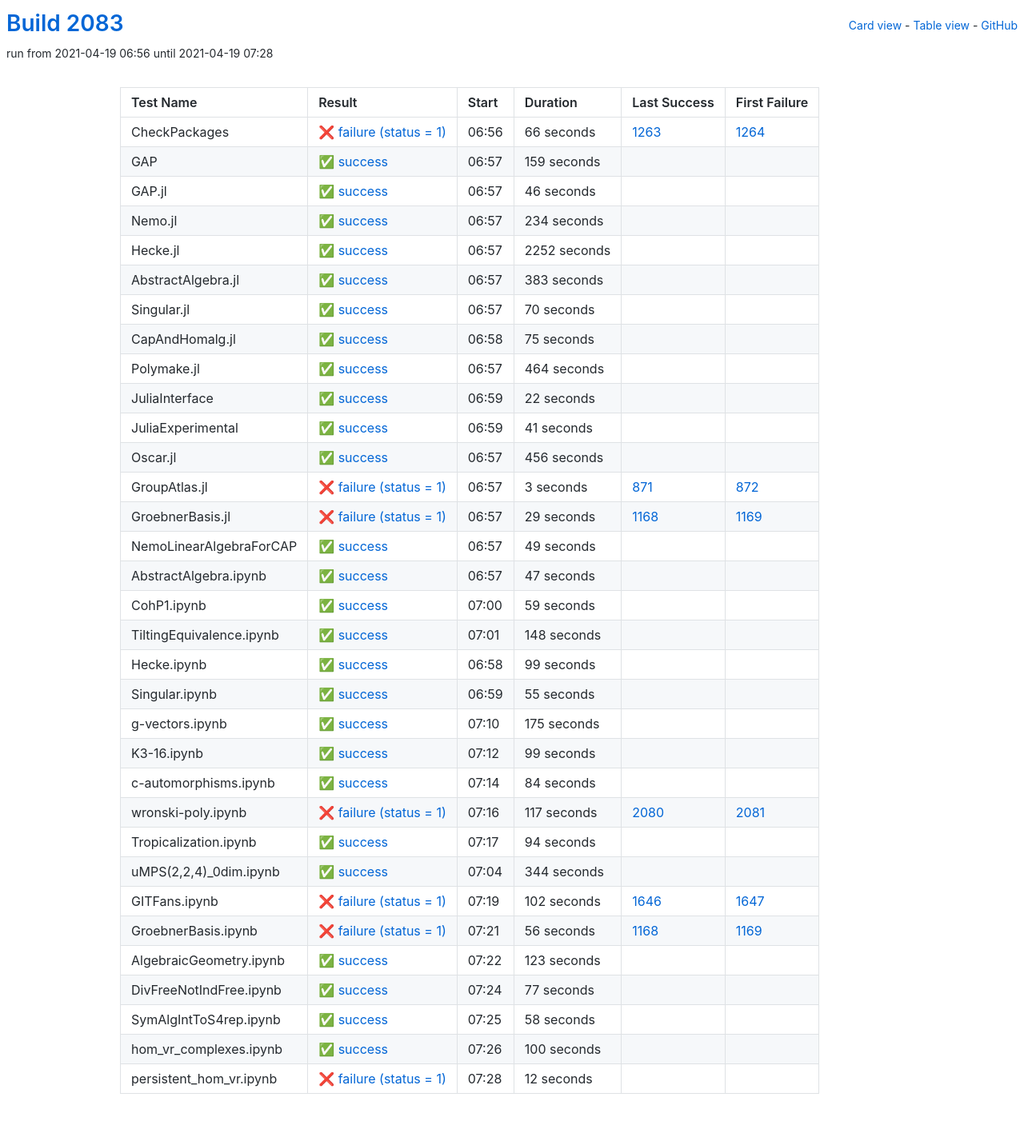
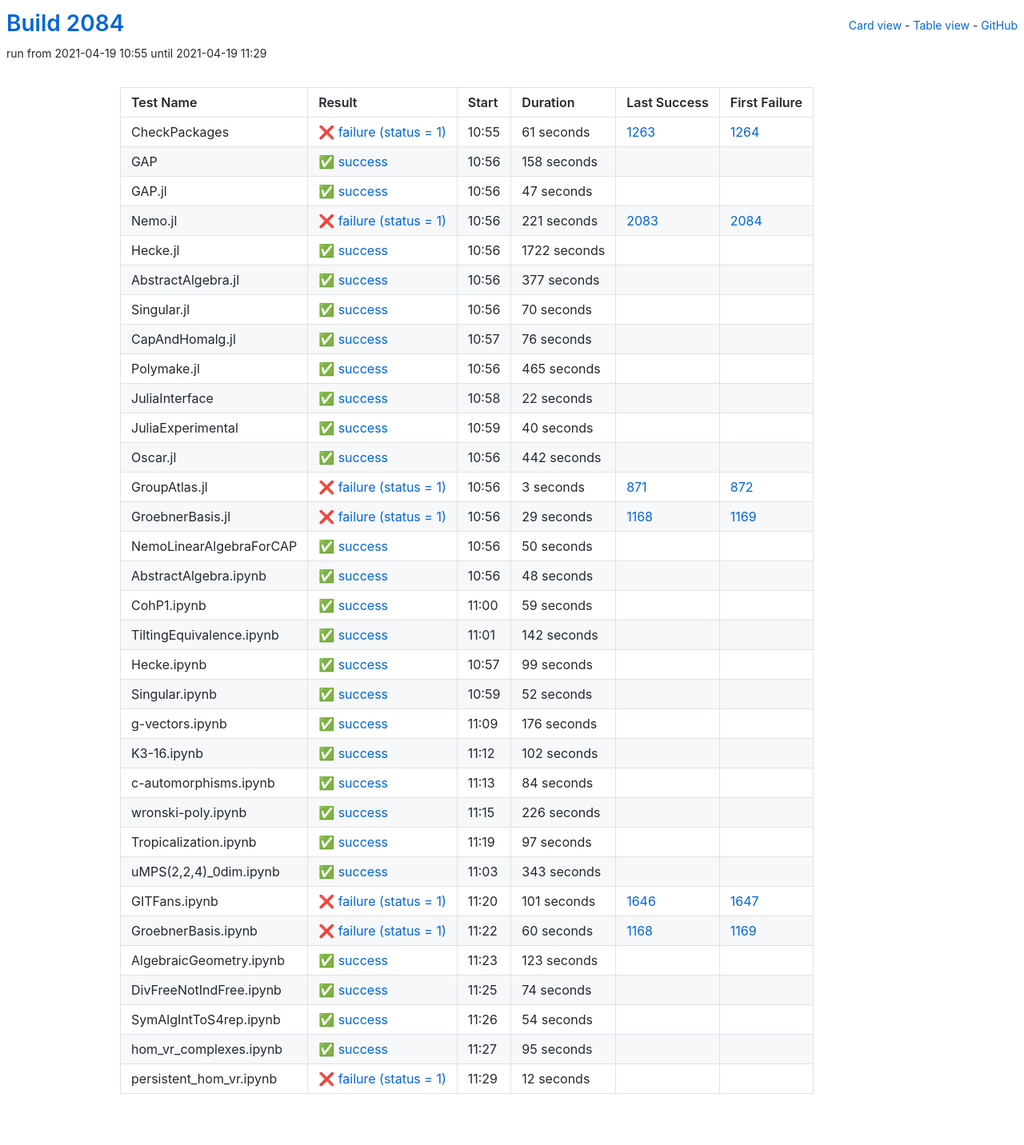
Before and after one commit to oscar-system/oscar-ci-status-stable, a Jekyll site: the page built from table.html, in a window 1280 px wide. Shown: the whole page at 80% size. Built offline with Jekyll 4.4.1, drawn with Linux system fonts in a browser that asks for light colours.

Commit message:
Build #2084

```diff
--- a/_data/ci.yml
+++ b/_data/ci.yml
@@ -1,6 +1,6 @@
 ---
-build: 2083
-build_url: https://oscarci.mathematik.uni-kl.de/job/oscar-stable/2083/
+build: 2084
+build_url: https://oscarci.mathematik.uni-kl.de/job/oscar-stable/2084/
 job: oscar-stable
 organization: oscar-system
 repo: oscar-ci-status-stable
@@ -8,80 +8,80 @@ repourl: https://github.com/oscar-system/oscar-ci-status-stable
 tests:
 - name: CheckPackages
   id: checkpackages
-  log: https://oscarci.mathematik.uni-kl.de/job/oscar-stable/2083/artifact/logs/build-2083/CheckPackages.log
-  start: 2021-04-19 06:56
+  log: https://oscarci.mathematik.uni-kl.de/job/oscar-stable/2084/artifact/logs/build-2084/CheckPackages.log
+  start: 2021-04-19 10:55
   success: false
   exitcode: 1
   status: failure
-  duration: 66
+  duration: 61
   last_success: 1263
   last_success_url: https://oscarci.mathematik.uni-kl.de/job/oscar-stable/1263/
   first_failure: 1264
   first_failure_url: https://oscarci.mathematik.uni-kl.de/job/oscar-stable/1264/
 - name: GAP
   id: gap
-  log: https://oscarci.mathematik.uni-kl.de/job/oscar-stable/2083/artifact/logs/build-2083/GAP.log
-  start: 2021-04-19 06:57
+  log: https://oscarci.mathematik.uni-kl.de/job/oscar-stable/2084/artifact/logs/build-2084/GAP.log
+  start: 2021-04-19 10:56
   success: true
   exitcode: 0
   status: success
-  duration: 159
+  duration: 158
   last_success: false
   last_success_url:
   first_failure: false
   first_failure_url:
 - name: GAP.jl
   id: gap-jl
-  log: https://oscarci.mathematik.uni-kl.de/job/oscar-stable/2083/artifact/logs/build-2083/GAP.jl.log
-  start: 2021-04-19 06:57
+  log: https://oscarci.mathematik.uni-kl.de/job/oscar-stable/2084/artifact/logs/build-2084/GAP.jl.log
+  start: 2021-04-19 10:56
   success: true
   exitcode: 0
   status: success
-  duration: 46
+  duration: 47
   last_success: false
   last_success_url:
   first_failure: false
   first_failure_url:
 - name: Nemo.jl
   id: nemo-jl
-  log: https://oscarci.mathematik.uni-kl.de/job/oscar-stable/2083/artifact/logs/build-2083/Nemo.jl.log
-  start: 2021-04-19 06:57
+  log: https://oscarci.mathematik.uni-kl.de/job/oscar-stable/2084/artifact/logs/build-2084/Nemo.jl.log
+  start: 2021-04-19 10:56
+  success: false
+  exitcode: 1
+  status: failure
+  duration: 221
+  last_success: 2083
+  last_success_url: https://oscarci.mathematik.uni-kl.de/job/oscar-stable/2083/
+  first_failure: 2084
+  first_failure_url: https://oscarci.mathematik.uni-kl.de/job/oscar-stable/2084/
+- name: Hecke.jl
+  id: hecke-jl
+  log: https://oscarci.mathematik.uni-kl.de/job/oscar-stable/2084/artifact/logs/build-2084/Hecke.jl.log
+  start: 2021-04-19 10:56
   success: true
   exitcode: 0
   status: success
-  duration: 234
-  last_success: false
-  last_success_url:
-  first_failure: false
-  first_failure_url:
-- name: Hecke.jl
-  id: hecke-jl
-  log: https://oscarci.mathematik.uni-kl.de/job/oscar-stable/2083/artifact/logs/build-2083/Hecke.jl.log
-  start: 2021-04-19 06:57
-  success: true
-  exitcode: 0
-  status: success
-  duration: 2252
+  duration: 1722
   last_success: false
   last_success_url:
   first_failure: false
   first_failure_url:
 - name: AbstractAlgebra.jl
   id: abstractalgebra-jl
-  log: https://oscarci.mathematik.uni-kl.de/job/oscar-stable/2083/artifact/logs/build-2083/AbstractAlgebra.jl.log
-  start: 2021-04-19 06:57
+  log: https://oscarci.mathematik.uni-kl.de/job/oscar-stable/2084/artifact/logs/build-2084/AbstractAlgebra.jl.log
+  start: 2021-04-19 10:56
   success: true
   exitcode: 0
   status: success
-  duration: 383
+  duration: 377
   last_success: false
   last_success_url:
   first_failure: false
   first_failure_url:
 - name: Singular.jl
   id: singular-jl
-  log: https://oscarci.mathematik.uni-kl.de/job/oscar-stable/2083/artifact/logs/build-2083/Singular.jl.log
-  start: 2021-04-19 06:57
+  log: https://oscarci.mathematik.uni-kl.de/job/oscar-stable/2084/artifact/logs/build-2084/Singular.jl.log
+  start: 2021-04-19 10:56
   success: true
   exitcode: 0
   status: success
@@ -92,32 +92,32 @@ tests:
   first_failure_url:
 - name: CapAndHomalg.jl
   id: capandhomalg-jl
-  log: https://oscarci.mathematik.uni-kl.de/job/oscar-stable/2083/artifact/logs/build-2083/CapAndHomalg.jl.log
-  start: 2021-04-19 06:58
+  log: https://oscarci.mathematik.uni-kl.de/job/oscar-stable/2084/artifact/logs/build-2084/CapAndHomalg.jl.log
+  start: 2021-04-19 10:57
   success: true
   exitcode: 0
   status: success
-  duration: 75
+  duration: 76
   last_success: false
   last_success_url:
   first_failure: false
   first_failure_url:
 - name: Polymake.jl
   id: polymake-jl
-  log: https://oscarci.mathematik.uni-kl.de/job/oscar-stable/2083/artifact/logs/build-2083/Polymake.jl.log
-  start: 2021-04-19 06:57
+  log: https://oscarci.mathematik.uni-kl.de/job/oscar-stable/2084/artifact/logs/build-2084/Polymake.jl.log
+  start: 2021-04-19 10:56
   success: true
   exitcode: 0
   status: success
-  duration: 464
+  duration: 465
   last_success: false
   last_success_url:
   first_failure: false
   first_failure_url:
 - name: JuliaInterface
   id: juliainterface
-  log: https://oscarci.mathematik.uni-kl.de/job/oscar-stable/2083/artifact/logs/build-2083/JuliaInterface.log
-  start: 2021-04-19 06:59
+  log: https://oscarci.mathematik.uni-kl.de/job/oscar-stable/2084/artifact/logs/build-2084/JuliaInterface.log
+  start: 2021-04-19 10:58
   success: true
   exitcode: 0
   status: success
@@ -128,32 +128,32 @@ tests:
   first_failure_url:
 - name: JuliaExperimental
   id: juliaexperimental
-  log: https://oscarci.mathematik.uni-kl.de/job/oscar-stable/2083/artifact/logs/build-2083/JuliaExperimental.log
-  start: 2021-04-19 06:59
+  log: https://oscarci.mathematik.uni-kl.de/job/oscar-stable/2084/artifact/logs/build-2084/JuliaExperimental.log
+  start: 2021-04-19 10:59
   success: true
   exitcode: 0
   status: success
-  duration: 41
+  duration: 40
   last_success: false
   last_success_url:
   first_failure: false
   first_failure_url:
 - name: Oscar.jl
   id: oscar-jl
-  log: https://oscarci.mathematik.uni-kl.de/job/oscar-stable/2083/artifact/logs/build-2083/Oscar.jl.log
-  start: 2021-04-19 06:57
+  log: https://oscarci.mathematik.uni-kl.de/job/oscar-stable/2084/artifact/logs/build-2084/Oscar.jl.log
+  start: 2021-04-19 10:56
   success: true
   exitcode: 0
   status: success
-  duration: 456
+  duration: 442
   last_success: false
   last_success_url:
   first_failure: false
   first_failure_url:
 - name: GroupAtlas.jl
   id: groupatlas-jl
-  log: https://oscarci.mathematik.uni-kl.de/job/oscar-stable/2083/artifact/logs/build-2083/GroupAtlas.jl.log
-  start: 2021-04-19 06:57
+  log: https://oscarci.mathematik.uni-kl.de/job/oscar-stable/2084/artifact/logs/build-2084/GroupAtlas.jl.log
+  start: 2021-04-19 10:56
   success: false
   exitcode: 1
   status: failure
@@ -164,8 +164,8 @@ tests:
   first_failure_url: https://oscarci.mathematik.uni-kl.de/job/oscar-stable/872/
 - name: GroebnerBasis.jl
   id: groebnerbasis-jl
-  log: https://oscarci.mathematik.uni-kl.de/job/oscar-stable/2083/artifact/logs/build-2083/GroebnerBasis.jl.log
-  start: 2021-04-19 06:57
+  log: https://oscarci.mathematik.uni-kl.de/job/oscar-stable/2084/artifact/logs/build-2084/GroebnerBasis.jl.log
+  start: 2021-04-19 10:56
   success: false
   exitcode: 1
   status: failure
@@ -176,32 +176,32 @@ tests:
   first_failure_url: https://oscarci.mathematik.uni-kl.de/job/oscar-stable/1169/
 - name: NemoLinearAlgebraForCAP
   id: nemolinearalgebraforcap
-  log: https://oscarci.mathematik.uni-kl.de/job/oscar-stable/2083/artifact/logs/build-2083/NemoLinearAlgebraForCAP.log
-  start: 2021-04-19 06:57
+  log: https://oscarci.mathematik.uni-kl.de/job/oscar-stable/2084/artifact/logs/build-2084/NemoLinearAlgebraForCAP.log
+  start: 2021-04-19 10:56
   success: true
   exitcode: 0
   status: success
-  duration: 49
+  duration: 50
   last_success: false
   last_success_url:
   first_failure: false
   first_failure_url:
 - name: AbstractAlgebra.ipynb
   id: abstractalgebra-ipynb
-  log: https://oscarci.mathematik.uni-kl.de/job/oscar-stable/2083/artifact/logs/build-2083/AbstractAlgebra.ipynb.log
-  start: 2021-04-19 06:57
+  log: https://oscarci.mathematik.uni-kl.de/job/oscar-stable/2084/artifact/logs/build-2084/AbstractAlgebra.ipynb.log
+  start: 2021-04-19 10:56
   success: true
   exitcode: 0
   status: success
-  duration: 47
+  duration: 48
   last_success: false
   last_success_url:
   first_failure: false
   first_failure_url:
 - name: CohP1.ipynb
   id: cohp1-ipynb
-  log: https://oscarci.mathematik.uni-kl.de/job/oscar-stable/2083/artifact/logs/build-2083/CohP1.ipynb.log
-  start: 2021-04-19 07:00
+  log: https://oscarci.mathematik.uni-kl.de/job/oscar-stable/2084/artifact/logs/build-2084/CohP1.ipynb.log
+  start: 2021-04-19 11:00
   success: true
   exitcode: 0
   status: success
@@ -212,20 +212,20 @@ tests:
   first_failure_url:
 - name: TiltingEquivalence.ipynb
   id: tiltingequivalence-ipynb
-  log: https://oscarci.mathematik.uni-kl.de/job/oscar-stable/2083/artifact/logs/build-2083/TiltingEquivalence.ipynb.log
-  start: 2021-04-19 07:01
+  log: https://oscarci.mathematik.uni-kl.de/job/oscar-stable/2084/artifact/logs/build-2084/TiltingEquivalence.ipynb.log
+  start: 2021-04-19 11:01
   success: true
   exitcode: 0
   status: success
-  duration: 148
+  duration: 142
   last_success: false
   last_success_url:
   first_failure: false
   first_failure_url:
 - name: Hecke.ipynb
   id: hecke-ipynb
-  log: https://oscarci.mathematik.uni-kl.de/job/oscar-stable/2083/artifact/logs/build-2083/Hecke.ipynb.log
-  start: 2021-04-19 06:58
+  log: https://oscarci.mathematik.uni-kl.de/job/oscar-stable/2084/artifact/logs/build-2084/Hecke.ipynb.log
+  start: 2021-04-19 10:57
   success: true
   exitcode: 0
   status: success
@@ -236,44 +236,44 @@ tests:
   first_failure_url:
 - name: Singular.ipynb
   id: singular-ipynb
-  log: https://oscarci.mathematik.uni-kl.de/job/oscar-stable/2083/artifact/logs/build-2083/Singular.ipynb.log
-  start: 2021-04-19 06:59
+  log: https://oscarci.mathematik.uni-kl.de/job/oscar-stable/2084/artifact/logs/build-2084/Singular.ipynb.log
+  start: 2021-04-19 10:59
   success: true
   exitcode: 0
   status: success
-  duration: 55
+  duration: 52
   last_success: false
   last_success_url:
   first_failure: false
   first_failure_url:
 - name: g-vectors.ipynb
   id: g-vectors-ipynb
-  log: https://oscarci.mathematik.uni-kl.de/job/oscar-stable/2083/artifact/logs/build-2083/g-vectors.ipynb.log
-  start: 2021-04-19 07:10
+  log: https://oscarci.mathematik.uni-kl.de/job/oscar-stable/2084/artifact/logs/build-2084/g-vectors.ipynb.log
+  start: 2021-04-19 11:09
   success: true
   exitcode: 0
   status: success
-  duration: 175
+  duration: 176
   last_success: false
   last_success_url:
   first_failure: false
   first_failure_url:
 - name: K3-16.ipynb
   id: k3-16-ipynb
-  log: https://oscarci.mathematik.uni-kl.de/job/oscar-stable/2083/artifact/logs/build-2083/K3-16.ipynb.log
-  start: 2021-04-19 07:12
+  log: https://oscarci.mathematik.uni-kl.de/job/oscar-stable/2084/artifact/logs/build-2084/K3-16.ipynb.log
+  start: 2021-04-19 11:12
   success: true
   exitcode: 0
   status: success
-  duration: 99
+  duration: 102
   last_success: false
   last_success_url:
   first_failure: false
   first_failure_url:
 - name: c-automorphisms.ipynb
   id: c-automorphisms-ipynb
-  log: https://oscarci.mathematik.uni-kl.de/job/oscar-stable/2083/artifact/logs/build-2083/c-automorphisms.ipynb.log
-  start: 2021-04-19 07:14
+  log: https://oscarci.mathematik.uni-kl.de/job/oscar-stable/2084/artifact/logs/build-2084/c-automorphisms.ipynb.log
+  start: 2021-04-19 11:13
   success: true
   exitcode: 0
   status: success
@@ -284,68 +284,68 @@ tests:
   first_failure_url:
 - name: wronski-poly.ipynb
   id: wronski-poly-ipynb
-  log: https://oscarci.mathematik.uni-kl.de/job/oscar-stable/2083/artifact/logs/build-2083/wronski-poly.ipynb.log
-  start: 2021-04-19 07:16
-  success: false
-  exitcode: 1
-  status: failure
-  duration: 117
-  last_success: 2080
-  last_success_url: https://oscarci.mathematik.uni-kl.de/job/oscar-stable/2080/
-  first_failure: 2081
-  first_failure_url: https://oscarci.mathematik.uni-kl.de/job/oscar-stable/2081/
-- name: Tropicalization.ipynb
-  id: tropicalization-ipynb
-  log: https://oscarci.mathematik.uni-kl.de/job/oscar-stable/2083/artifact/logs/build-2083/Tropicalization.ipynb.log
-  start: 2021-04-19 07:17
+  log: https://oscarci.mathematik.uni-kl.de/job/oscar-stable/2084/artifact/logs/build-2084/wronski-poly.ipynb.log
+  start: 2021-04-19 11:15
   success: true
   exitcode: 0
   status: success
-  duration: 94
+  duration: 226
+  last_success: false
+  last_success_url:
+  first_failure: false
+  first_failure_url:
+- name: Tropicalization.ipynb
+  id: tropicalization-ipynb
+  log: https://oscarci.mathematik.uni-kl.de/job/oscar-stable/2084/artifact/logs/build-2084/Tropicalization.ipynb.log
+  start: 2021-04-19 11:19
+  success: true
+  exitcode: 0
+  status: success
+  duration: 97
   last_success: false
   last_success_url:
   first_failure: false
   first_failure_url:
 - name: uMPS(2,2,4)_0dim.ipynb
   id: umps-2-2-4-0dim-ipynb
-  log: https://oscarci.mathematik.uni-kl.de/job/oscar-stable/2083/artifact/logs/build-2083/uMPS-2-2-4-_0dim.ipynb.log
-  start: 2021-04-19 07:04
+  log: https://oscarci.mathematik.uni-kl.de/job/oscar-stable/2084/artifact/logs/build-2084/uMPS-2-2-4-_0dim.ipynb.log
+  start: 2021-04-19 11:03
   success: true
   exitcode: 0
   status: success
-  duration: 344
+  duration: 343
   last_success: false
   last_success_url:
   first_failure: false
   first_failure_url:
 - name: GITFans.ipynb
   id: gitfans-ipynb
-  log: https://oscarci.mathematik.uni-kl.de/job/oscar-stable/2083/artifact/logs/build-2083/GITFans.ipynb.log
-  start: 2021-04-19 07:19
+  log: https://oscarci.mathematik.uni-kl.de/job/oscar-stable/2084/artifact/logs/build-2084/GITFans.ipynb.log
+  start: 2021-04-19 11:20
   success: false
   exitcode: 1
   status: failure
-  duration: 102
+  duration: 101
   last_success: 1646
   last_success_url: https://oscarci.mathematik.uni-kl.de/job/oscar-stable/1646/
   first_failure: 1647
   first_failure_url: https://oscarci.mathematik.uni-kl.de/job/oscar-stable/1647/
 - name: GroebnerBasis.ipynb
   id: groebnerbasis-ipynb
-  log: https://oscarci.mathematik.uni-kl.de/job/oscar-stable/2083/artifact/logs/build-2083/GroebnerBasis.ipynb.log
-  start: 2021-04-19 07:21
+  log: https://oscarci.mathematik.uni-kl.de/job/oscar-stable/2084/artifact/logs/build-2084/GroebnerBasis.ipynb.log
+  start: 2021-04-19 11:22
   success: false
   exitcode: 1
   status: failure
-  duration: 56
+  duration: 60
   last_success: 1168
   last_success_url: https://oscarci.mathematik.uni-kl.de/job/oscar-stable/1168/
   first_failure: 1169
   first_failure_url: https://oscarci.mathematik.uni-kl.de/job/oscar-stable/1169/
 - name: AlgebraicGeometry.ipynb
   id: algebraicgeometry-ipynb
-  log: https://oscarci.mathematik.uni-kl.de/job/oscar-stable/2083/artifact/logs/build-2083/AlgebraicGeometry.ipynb.log
-  start: 2021-04-19 07:22
+  log: https://oscarci.mathematik.uni-kl.de/job/oscar-stable/2084/artifact/logs/build-2084/AlgebraicGeometry.ipynb.log
+  start: 2021-04-19 11:23
   success: true
   exitcode: 0
   status: success
@@ -356,44 +356,44 @@ tests:
   first_failure_url:
 - name: DivFreeNotIndFree.ipynb
   id: divfreenotindfree-ipynb
-  log: https://oscarci.mathematik.uni-kl.de/job/oscar-stable/2083/artifact/logs/build-2083/DivFreeNotIndFree.ipynb.log
-  start: 2021-04-19 07:24
+  log: https://oscarci.mathematik.uni-kl.de/job/oscar-stable/2084/artifact/logs/build-2084/DivFreeNotIndFree.ipynb.log
+  start: 2021-04-19 11:25
   success: true
   exitcode: 0
   status: success
-  duration: 77
+  duration: 74
   last_success: false
   last_success_url:
   first_failure: false
   first_failure_url:
 - name: SymAlgIntToS4rep.ipynb
   id: symalginttos4rep-ipynb
-  log: https://oscarci.mathematik.uni-kl.de/job/oscar-stable/2083/artifact/logs/build-2083/SymAlgIntToS4rep.ipynb.log
-  start: 2021-04-19 07:25
+  log: https://oscarci.mathematik.uni-kl.de/job/oscar-stable/2084/artifact/logs/build-2084/SymAlgIntToS4rep.ipynb.log
+  start: 2021-04-19 11:26
   success: true
   exitcode: 0
   status: success
-  duration: 58
+  duration: 54
   last_success: false
   last_success_url:
   first_failure: false
   first_failure_url:
 - name: hom_vr_complexes.ipynb
   id: hom-vr-complexes-ipynb
-  log: https://oscarci.mathematik.uni-kl.de/job/oscar-stable/2083/artifact/logs/build-2083/hom_vr_complexes.ipynb.log
-  start: 2021-04-19 07:26
+  log: https://oscarci.mathematik.uni-kl.de/job/oscar-stable/2084/artifact/logs/build-2084/hom_vr_complexes.ipynb.log
+  start: 2021-04-19 11:27
   success: true
   exitcode: 0
   status: success
-  duration: 100
+  duration: 95
   last_success: false
   last_success_url:
   first_failure: false
   first_failure_url:
 - name: persistent_hom_vr.ipynb
   id: persistent-hom-vr-ipynb
-  log: https://oscarci.mathematik.uni-kl.de/job/oscar-stable/2083/artifact/logs/build-2083/persistent_hom_vr.ipynb.log
-  start: 2021-04-19 07:28
+  log: https://oscarci.mathematik.uni-kl.de/job/oscar-stable/2084/artifact/logs/build-2084/persistent_hom_vr.ipynb.log
+  start: 2021-04-19 11:29
   success: false
   exitcode: 1
   status: failure
```
Also changed, not shown: README.md.
